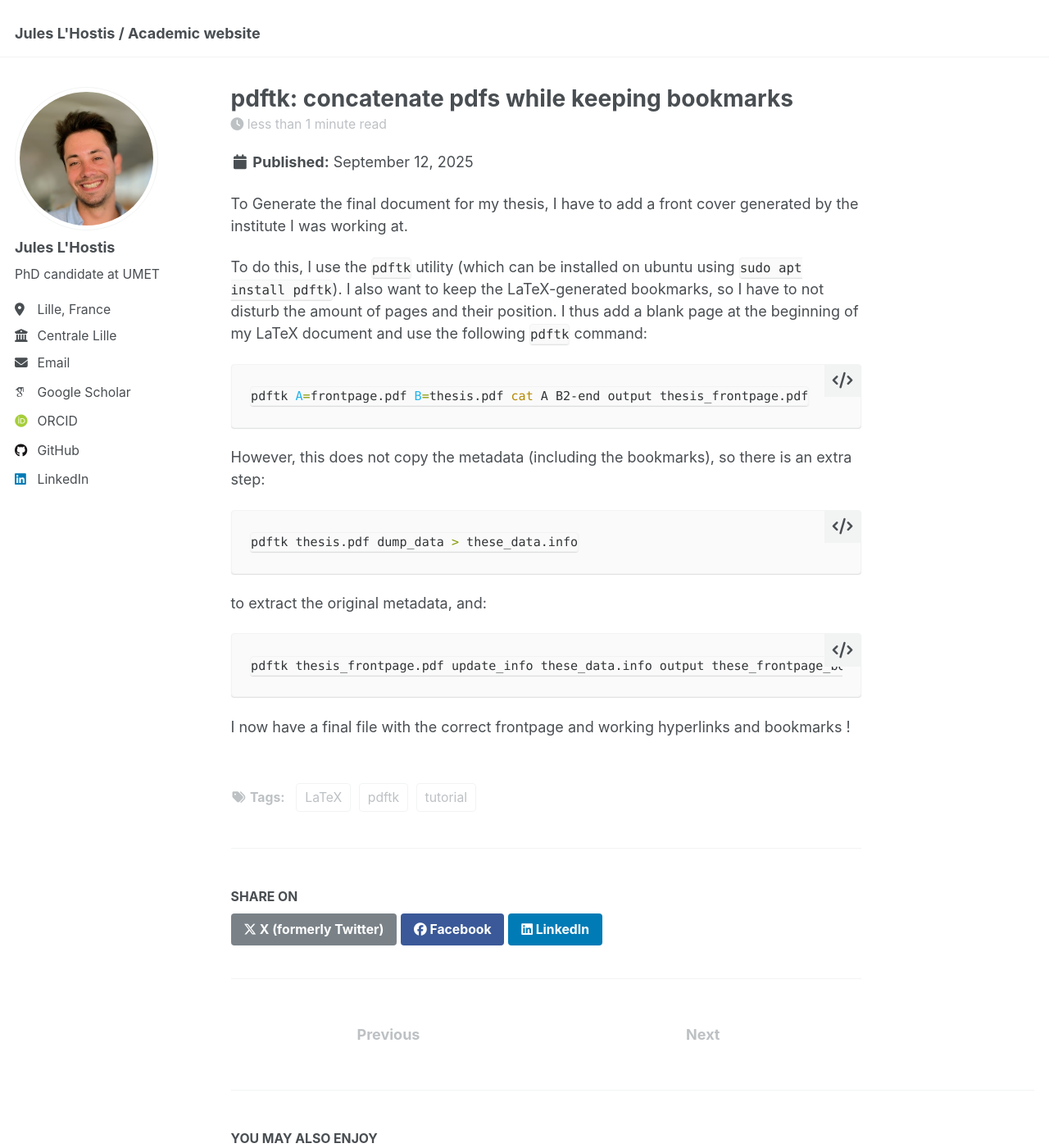
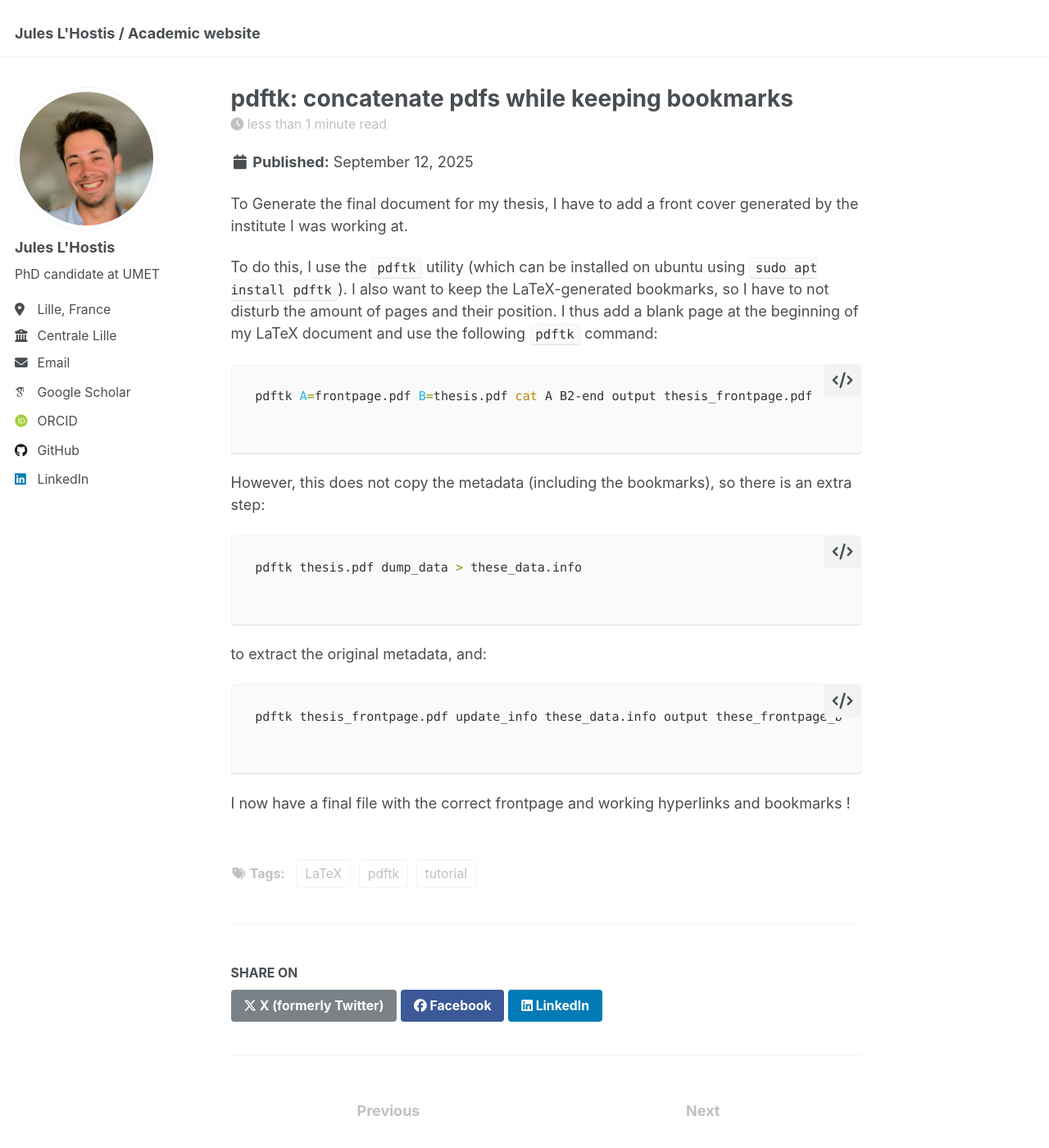
Before and after one commit to jlhostis/jlhostis.github.io, a Jekyll site: the page built from _posts/2025-09-12-pdftk-tuto-1.md, in a window 1280 px wide and 1400 px high. Shown: the whole window at 82% size. Built offline with Jekyll 4.4.1, drawn with Linux system fonts in a browser that asks for light colours; some web fonts are replaced.

Commit message:
remove border around code in code blocks

```diff
--- a/_sass/layout/_base.scss
+++ b/_sass/layout/_base.scss
@@ -139,7 +139,6 @@ a > code,
 figcaption > code,
 li > code,
 p > code,
-pre > code,
 td > code {
   padding-top: 0.1rem;
   padding-bottom: 0.1rem;
@@ -152,7 +151,23 @@ td > code {
 
   &:before, &:after {
     letter-spacing: -0.2em;
-    // content: "\00a0"; /* non-breaking space*/
+    content: "\00a0"; /* non-breaking space*/
+  }
+}
+
+pre > code {
+  padding-top: 0.1rem;
+  padding-bottom: 0.1rem;
+  font-size: $type-size-6;
+  background: var(--global-code-background-color);
+  // border: 1px solid var(--global-thead-color);
+  // border-radius: $border-radius;
+  // box-shadow: $box-shadow;
+  color: var(--global-code-text-color);
+
+  &:before, &:after {
+    letter-spacing: -0.2em;
+    content: "\00a0"; /* non-breaking space*/
   }
 }
 
```
